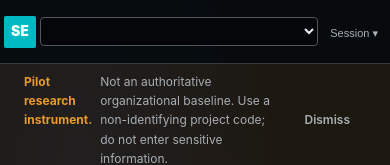
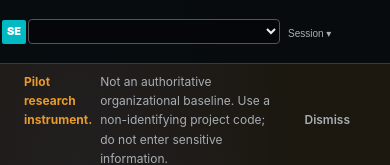
Before and after one commit to haitaowu12/SE_Tailoring_Framework, a website built with Vite: page index.html in a window 390 px wide. Shown: the top 165 px of the page. Built offline with nearby package versions, Linux system fonts and the light colour scheme; no server answers.

Commit message:
fix: tighten mobile header for strict 320px reflow

```diff
--- a/src/styles/index.css
+++ b/src/styles/index.css
@@ -1177,12 +1177,17 @@ h4 { font-size: var(--font-size-lg); }
   }
   .ordinal-anchor-scale { grid-template-columns: 1fr; }
   #navbar {
-    padding: 0 var(--space-xs);
-    gap: var(--space-xs);
+    padding: 0 2px;
+    gap: 2px;
     min-height: 0;
   }
   .nav-brand span {
     display: none;
+  }
+  .nav-brand .brand-icon {
+    width: 24px;
+    height: 24px;
+    font-size: 11px;
   }
   .nav-links { display: none; }
   .mobile-route-select {
@@ -1190,11 +1195,12 @@ h4 { font-size: var(--font-size-lg); }
     min-width: 0;
     width: 0;
     flex: 1 1 auto;
+    max-width: calc(100% - 134px);
     background: var(--bg-input);
     color: var(--text-primary);
     border: 1px solid var(--border-medium);
     border-radius: var(--radius-md);
-    padding: var(--space-xs) var(--space-sm);
+    padding: 2px 6px;
     font-family: var(--font-family);
     font-size: var(--font-size-sm);
   }
@@ -1208,13 +1214,17 @@ h4 { font-size: var(--font-size-lg); }
   }
   .nav-actions .btn,
   .nav-actions .nav-dropdown-trigger {
-    padding-inline: var(--space-sm);
-    padding-block: var(--space-xs);
-    font-size: 11px;
+    padding-inline: 6px;
+    padding-block: 2px;
+    font-size: 10px;
   }
   .nav-actions .nav-dropdown-trigger {
-    line-height: 1.2;
+    line-height: 1.1;
     min-width: 0;
+    max-width: 72px;
+    overflow: hidden;
+    text-overflow: ellipsis;
+    white-space: nowrap;
   }
   .desktop-session-action { display: none; }
   .mobile-session-menu { display: block; }
```
